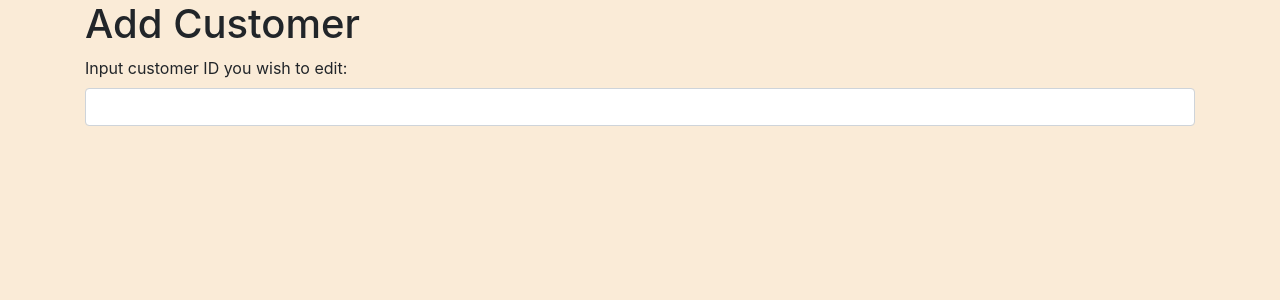
After one commit to 4forces/tgc8-crm-p-chor, a Flask app: template templates/add_cust_landing.template.html in a window 1280 px wide. The commit adds this page. Shown: the top 300 px of the page. Run offline with Flask 2, Linux system fonts and the light colour scheme; the template is opened without the code that fills it, so the values that code supplies are empty; some libraries are stand-ins or nearby versions.

Commit message:
done edit custome function with errors

```diff
--- a/app.py
+++ b/app.py
@@ -49,22 +49,47 @@ def process_add_customers():
     return redirect(url_for('show_customers'))
 
 
-@app.route('/customers/<int:customer_id>/edit')
+@app.route('/customers/<int:customer_id>/edit') # or customer_id = int(customer_id)
 def show_edit_customer(customer_id):
-    # find the customer to edit
+    #1. find the customer that we are supposed to edit
     customer_to_edit = None
-    for customer in database:
-        if customer["id"] == customer_id:
-            customer_to_edit = customer
+    for each_customer in database:
+        if each_customer["id"] == customer_id:
+            customer_to_edit = each_customer
+            break
 
-    # if the customer with the required id exists
-    if customer_to_edit:
-        return render_template('edit_customer.template.html',
-                               customer=customer_to_edit)
-    else:
-        return f"Customer with id {customer_id} is not found"
+        if customer_to_edit:
+            return render_template('edit_customer.template.html',
+                                    customer=customer_to_edit)
+        else:
+            return f"The customer with the id of {customer_id} is not found"
 
+@app.route('/customers/<int:customer_id>/edit', methods=['POST'])
+def process_edit_customer(customer_id):
+    #1. find the customer that we are supposed to edit
+    customer_to_edit = None
+    for each_customer in database:
+        if each_customer["id"] == customer_id:
+            customer_to_edit = each_customer
+            break
 
+        if customer_to_edit:
+            customer_to_edit["first_name"] = request.form.get('first_name')
+            customer_to_edit["last_name"] = request.form.get('last_name')
+            customer_to_edit["email"] = request.form.get('email_name')
+
+            if 'can_send' in request.form:
+                print("send marketing material true")
+                customer_to_edit['send_marketing_material'] = True
+            else:
+                print("send marketing material False")
+                customer_to_edit['send_marketing_material'] = False
+
+            with open('customers.json', 'w') as fp:
+                json.dump(database, fp)
+            return redirect(url_for('show_customers'))
+        else:
+            return f"The customer {customer_id} is not found."
 
 # "magic code" -- boilerplate
 if __name__ == '__main__':
--- /dev/null
+++ b/templates/add_cust_landing.template.html
@@ -0,0 +1,11 @@
+{% extends 'base.template.html' %}
+
+{% block content %}
+<h1>Add Customer</h1>
+<form method="POST">
+    <div>
+        <label class="form-label">Input customer ID you wish to edit: </label>
+        <input type="text" name="first_name" class="form-control" value="{{customer.first_name}}"/>
+    </div>
+</form>
+{% endblock %}
--- a/templates/customers.template.html
+++ b/templates/customers.template.html
@@ -19,6 +19,7 @@
         <td>{{customer.first_name}}</td>
         <td>{{customer.last_name}}</td>
         <td>{{customer.email}}</td>
+        <td><a href="{{ url_for('Show_edit_customer, customer_id=customer.id) }}" class="btn btn-primary btn-sm">Edit</a></td>
     </tr>
     {% endfor %}
 </table>
```
